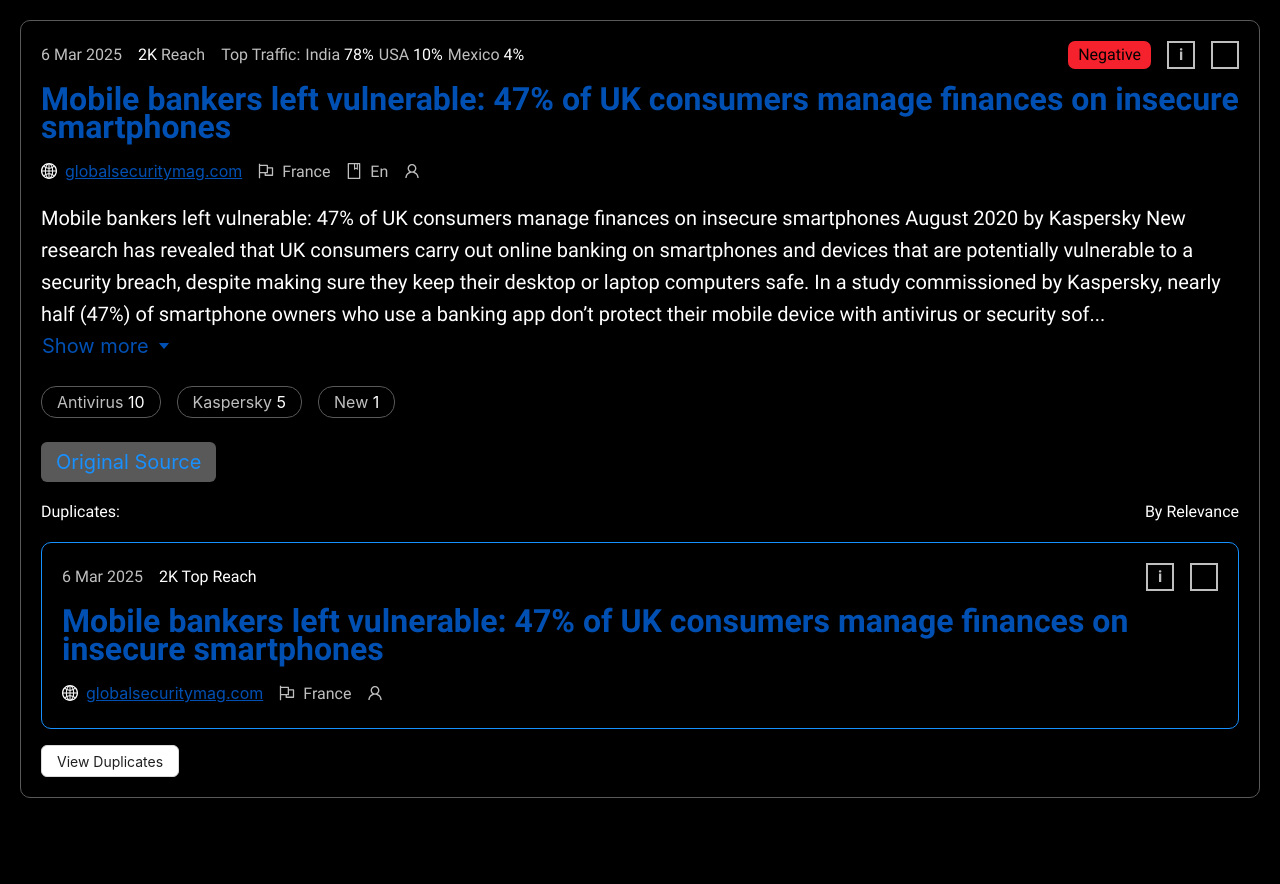
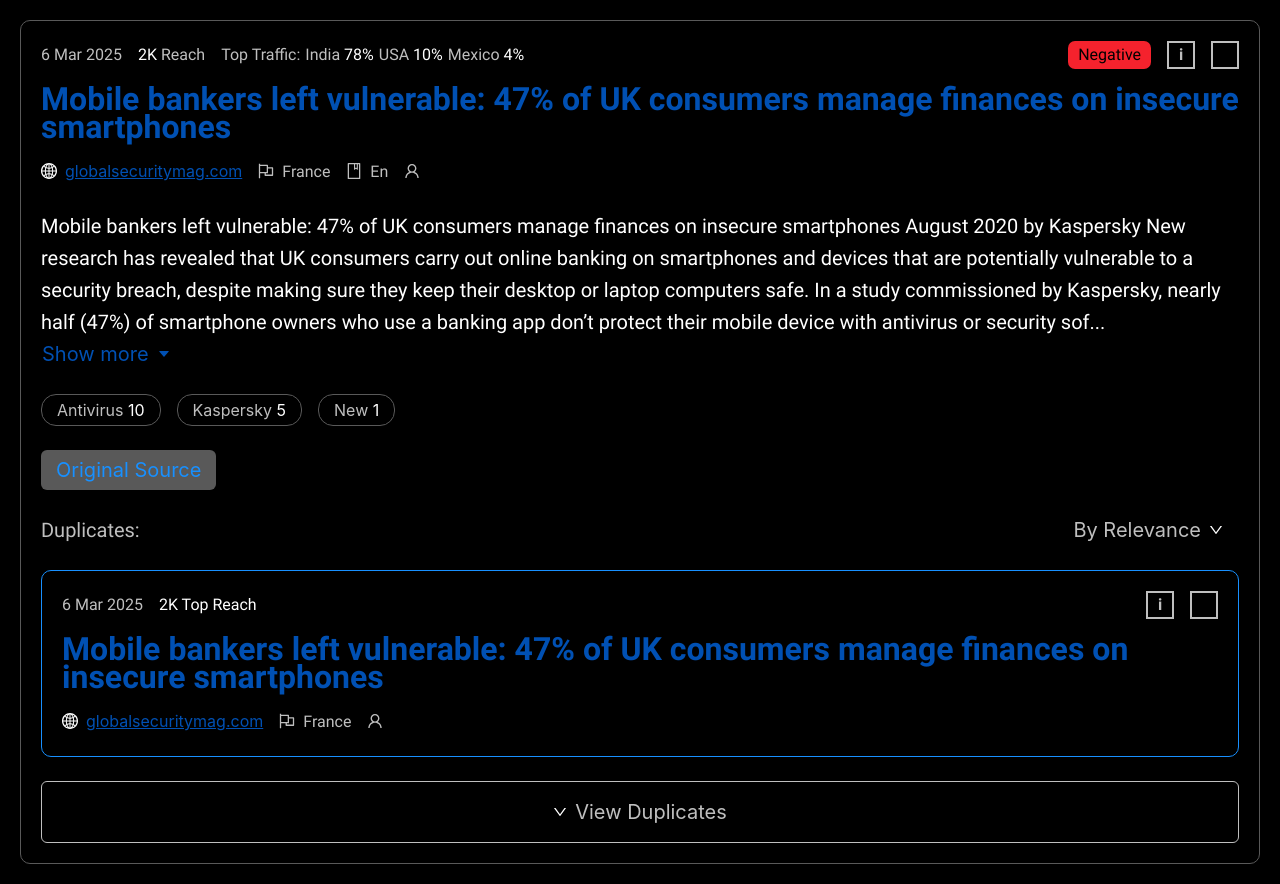
Before and after one commit to gr-sv/newsblock, a React (Create React App) app: page / in a window 1280 px wide. Before the commit the page ends 818 px from the top, so only its background shows below. Built offline with nearby package versions, Linux system fonts and the light colour scheme.

Commit message:
Add corrections

```diff
--- a/src/App.js
+++ b/src/App.js
@@ -1,26 +1,17 @@
 import React from 'react';
-import { Button, Flex } from 'antd';
+import { Flex } from 'antd';
 import HeaderOfNews from './components/widgets/headerOfNews/headerOfNews.jsx';
 import BodyOfNews from './components/widgets/bodyOfNews/bodyOfNews.jsx';
+import Duplicates from './components/widgets/duplicates/duplicates.jsx';
 
 function App() {
-
 	return (
-		<Flex vertical gap='middle'>
+		<Flex vertical gap='large'>
 			<HeaderOfNews fullHeader />
 
 			<BodyOfNews />
 
-			<Flex justify='space-between' style={{ width: '100%' }}>
-				<p>Duplicates:</p>
-				<div>By Relevance</div>
-			</Flex>
-
-			<HeaderOfNews shortHeader />
-
-			<Flex>
-				<Button variant='outlined'>View Duplicates</Button>
-			</Flex>
+			<Duplicates />
 		</Flex>
 	);
 }
--- a/src/components/shared/tags/tags.jsx
+++ b/src/components/shared/tags/tags.jsx
@@ -4,7 +4,6 @@
 import s from './tags.module.scss'
 
 function Tags () {
-
 	return (
 		<Flex justify='start' gap='small'>
 
@@ -16,7 +15,6 @@
 
 		</Flex>
 	)
-
 }
 
 export default Tags;
--- a/src/components/shared/topTraffic/topTraffic.jsx
+++ b/src/components/shared/topTraffic/topTraffic.jsx
@@ -6,7 +6,6 @@
 
 
 function TopTraffic ({ className, ...otherProps }) {
-
 	return (
 		<Flex
 			gap='5px'
--- a/src/components/widgets/bodyOfNews/bodyOfNews.jsx
+++ b/src/components/widgets/bodyOfNews/bodyOfNews.jsx
@@ -25,7 +25,6 @@
 
 			<Button variant='filled' className={s.blueBtn}>Original Source</Button>
 		</Flex>
-
 	)
 }
 
--- a/src/components/widgets/headerOfNews/headerOfNews.jsx
+++ b/src/components/widgets/headerOfNews/headerOfNews.jsx
@@ -18,7 +18,6 @@
 const { Link } = Typography;
 
 function HeaderOfNews ({ className, fullHeader, shortHeader, ...otherProps }) {
-
 	return (
 		<Flex
 			vertical
```
